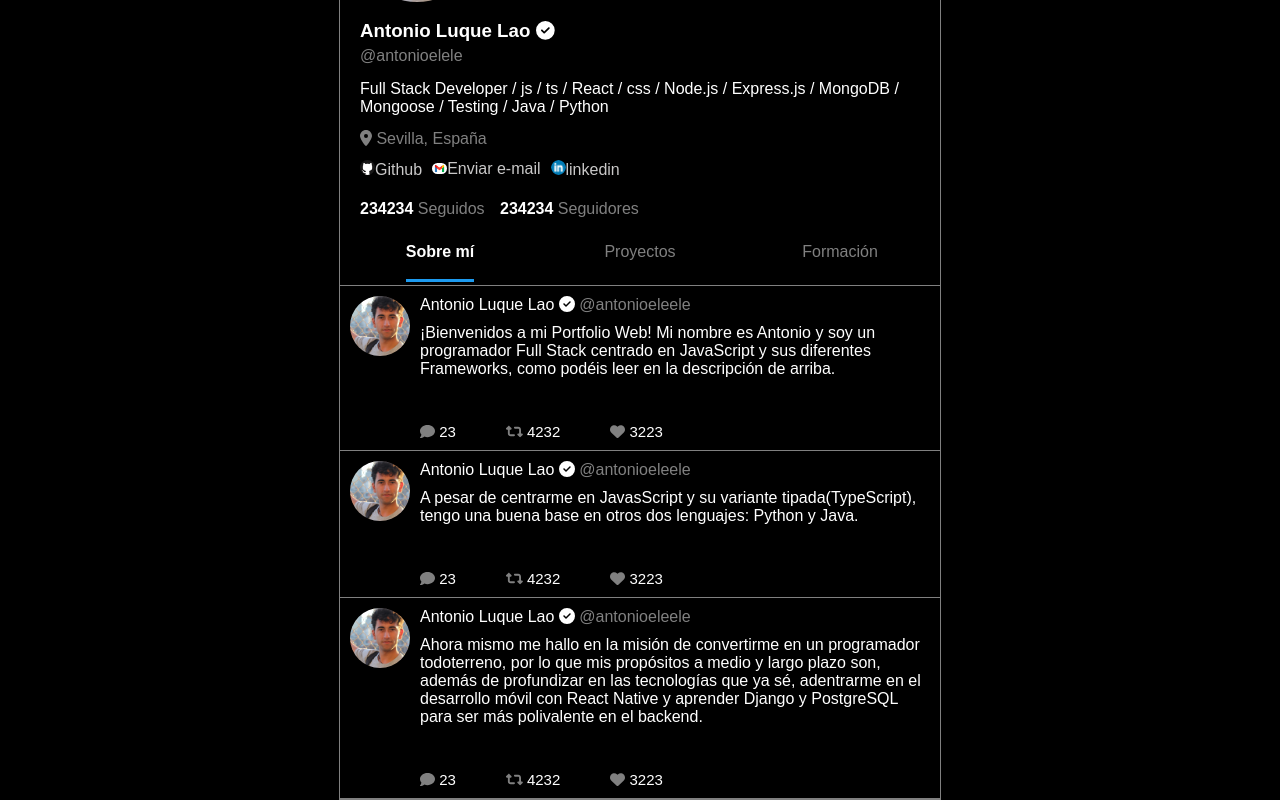
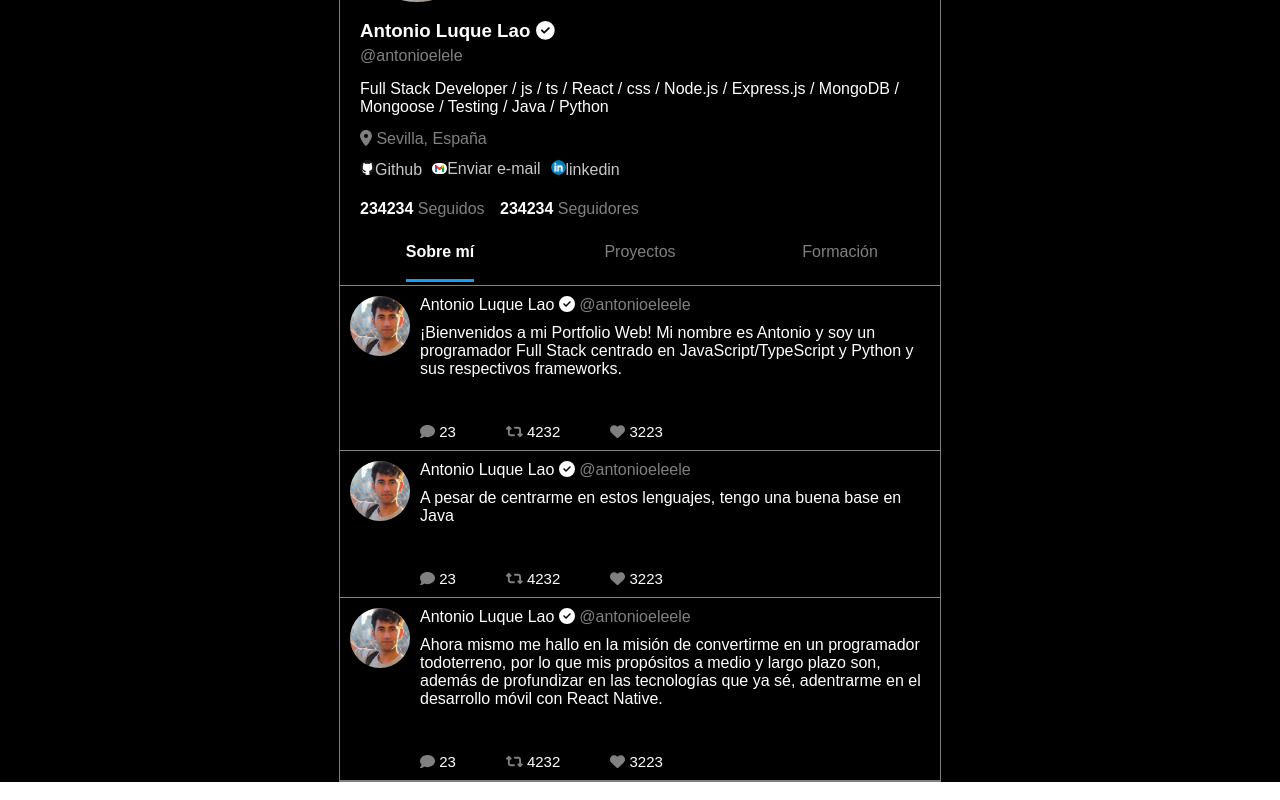
Before and after one commit to AntonioLuqueLao/portfolio, a React (Create React App) app: page / in a window 1280 px wide. Shown: the part 260-1060 px from the top of the page. Built offline with nearby package versions, Linux system fonts and the light colour scheme; the HTML template or start-up script is replaced by a standard one.

Commit message:
actualización curriculum

```diff
--- a/src/components/AboutMe.js
+++ b/src/components/AboutMe.js
@@ -2,17 +2,17 @@ import Tweet from "./Tweet";
 
 const aboutMeTweets = [
     {
-        text: "¡Bienvenidos a mi Portfolio Web! Mi nombre es Antonio y soy un programador Full Stack centrado en JavaScript y sus diferentes Frameworks, como podéis leer en la descripción de arriba.",
+        text: "¡Bienvenidos a mi Portfolio Web! Mi nombre es Antonio y soy un programador Full Stack centrado en JavaScript/TypeScript y Python y sus respectivos frameworks.",
         images: [],
         video: "",
     },
     {
-        text: "A pesar de centrarme en JavasScript y su variante tipada(TypeScript), tengo una buena base en otros dos lenguajes: Python y Java.",
+        text: "A pesar de centrarme en estos lenguajes, tengo una buena base en Java",
         images: [],
         video: "",
     },
     {
-        text: "Ahora mismo me hallo en la misión de convertirme en un programador todoterreno, por lo que mis propósitos a medio y largo plazo son, además de profundizar en las tecnologías que ya sé, adentrarme en el desarrollo móvil con React Native y aprender Django y PostgreSQL para ser más polivalente en el backend.",
+        text: "Ahora mismo me hallo en la misión de convertirme en un programador todoterreno, por lo que mis propósitos a medio y largo plazo son, además de profundizar en las tecnologías que ya sé, adentrarme en el desarrollo móvil con React Native.",
         images: [],
         video: "",
     }
--- a/src/components/Projects.js
+++ b/src/components/Projects.js
@@ -19,6 +19,11 @@ const Projects = () => {
             text: "Pasarela de pago realizada con Stripe. Proyecto relativamente sencillo pero muy práctico cuya máxima dificultad radica en leer y comprender una documentación no muy amistosa con el principiante.",
             images: [],
             video: "/video-pasarela.mp4",
+        },
+        {
+            text: "PRÓXIMAMENTE: aplicación full stack con React y Django. ¡Estad atentos!",
+            images: "/work-in-progress.jpg",
+            video: "",
         },
         {
             text: "Chat en tiempo real realizado con websockets. Aunque empezó como un proyecto individual, al final lo acabé incorporando a mi red social. Tiene check y doble check, se pueden borrar mensajes, se pueden responder mensajes específicos, y puedes saber tanto la hora como el día en el que cada uno de los mensajes fueron enviados. ",
```
Also changed, not shown: public/work-in-progress.jpg (added).
